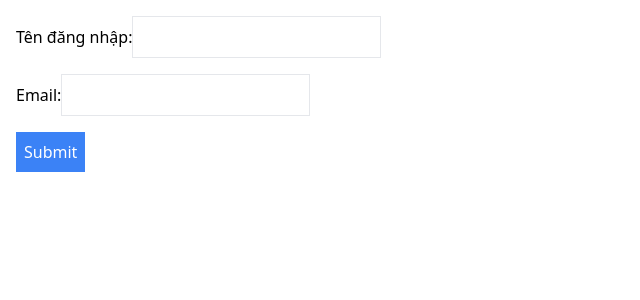
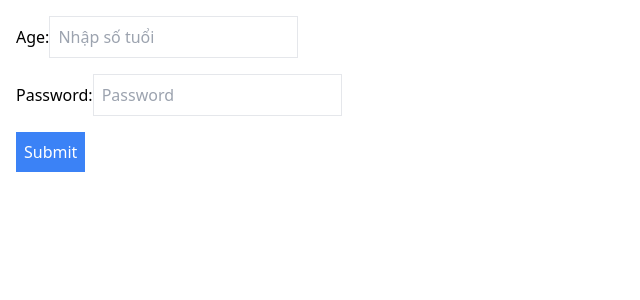
Before and after one commit to Tuanhai13112k3/MyWebApp, a React app: page / in a window 1280 px wide. Shown: the top 300 px of the page, without its empty margins (0-640 px from the left). Built offline with nearby package versions, Linux system fonts and the light colour scheme; the HTML template or start-up script is replaced by a standard one.

Commit message:
feat(form): react-hook-form and zod integration

```diff
--- a/src/App.jsx
+++ b/src/App.jsx
@@ -1,38 +1,46 @@
+import { zodResolver } from '@hookform/resolvers/zod';
 import { useForm } from "react-hook-form";
+import { z } from 'zod';
 import './App.css';
 
+//1. Định nghĩa Schema
+const schema = z.object({
+  age: z.coerce.number({ invalid_type_error: "Tuổi phải là số" }).min(18, "Phải trên 18 tuổi").max(65, "Không được quá tuôi lao động cho phép"),
+  password: z.string().min(6, "Mặt khẩu tối thiểu 6 ký tự")
+})
 
 function App() {
   const {
     register, handleSubmit, formState: { errors }
-  } = useForm();
+  } = useForm({
+    resolver: zodResolver(schema) //2. Kết nối Resolver
+  });
   const onSubmit = (data) => console.log(data);
   return (
     <>
       <form onSubmit={handleSubmit(onSubmit)} className="p-4 space-y-4" >
         {/**Đăng ký input với validation cơ bản của HTMl */}
         <div>
-          <label>Tên đăng nhập:</label>
+          <label>Age:</label>
+          <input type='number'
+            {...register("age", { required: "Tuổi không được để trống" })}
+            className="border p-2"
+            placeholder='Nhập số tuổi'
+          />
+          {/**Hiển thị lỗi */}
+          {errors.age && <p className="text-red-500">{errors.age.message}</p>}
+        </div>
+        <div>
+          <label>Password:</label>
           <input
-            {...register("username", { required: "Tên đăng nhập không được để trống" })}
+            type='password'
+            {...register("password", {
+              required: "Mặt khẩu không được để trống",
+            })}
+            placeholder='Password'
             className="border p-2"
           />
-          {/**Hiển thị lỗi */}
-          {errors.username && <p className="text-red-500">{errors.username.message}</p>}
-        </div>
-        <div>
-          <label>Email:</label>
-          <input
-            {...register("email", {
-              required: "Email không được để trống",
-              pattern: {
-                value: /^\S+@\S+$/i,
-                message: "Email không đúng định dạng"
-              }
-            })}
-            className="border p-2"
-          />
-          {errors.email && <p className="text-red-500">{errors.email.message}</p>}
+          {errors.password && <p className="text-red-500">{errors.password.message}</p>}
         </div>
         <button
           type="submit"
```
